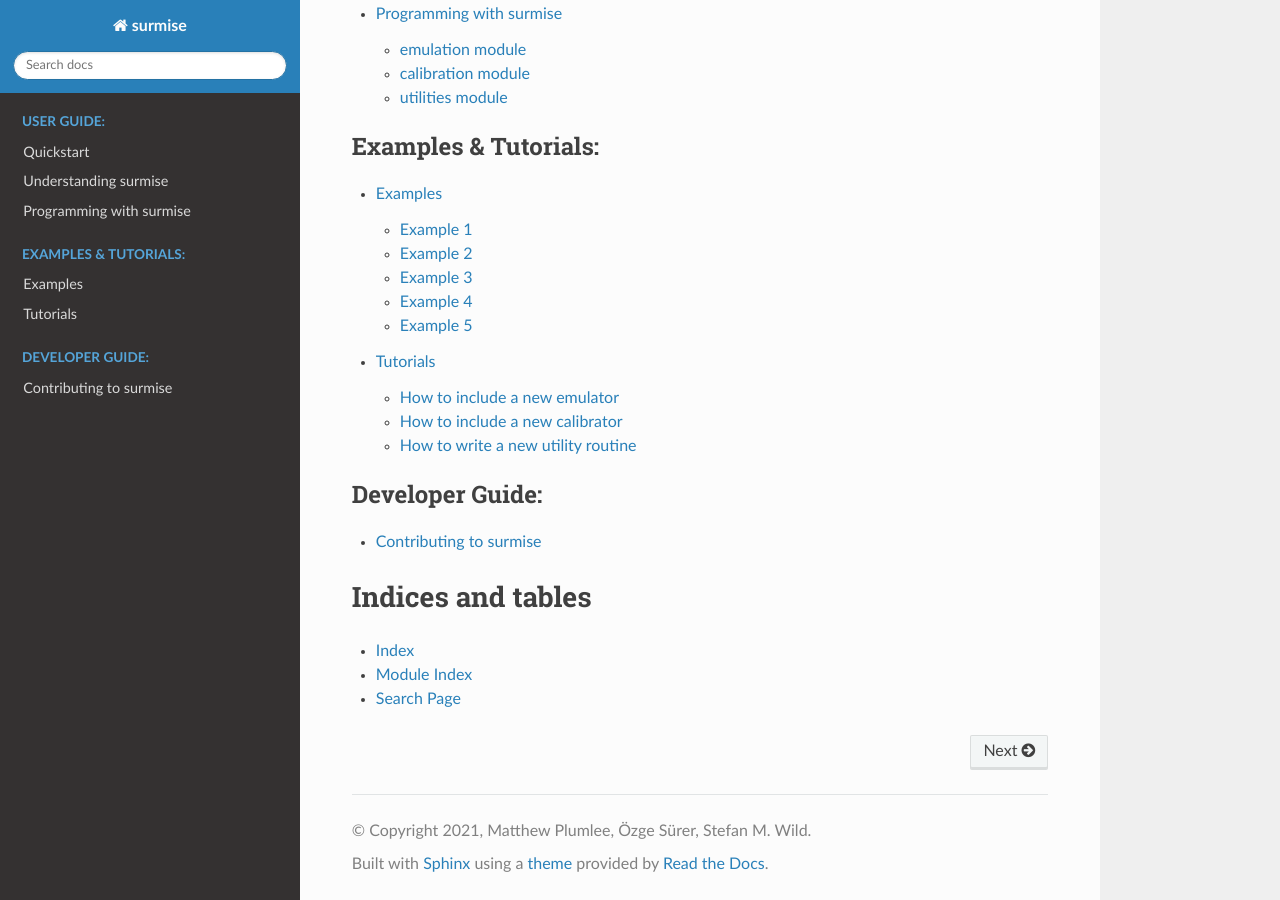
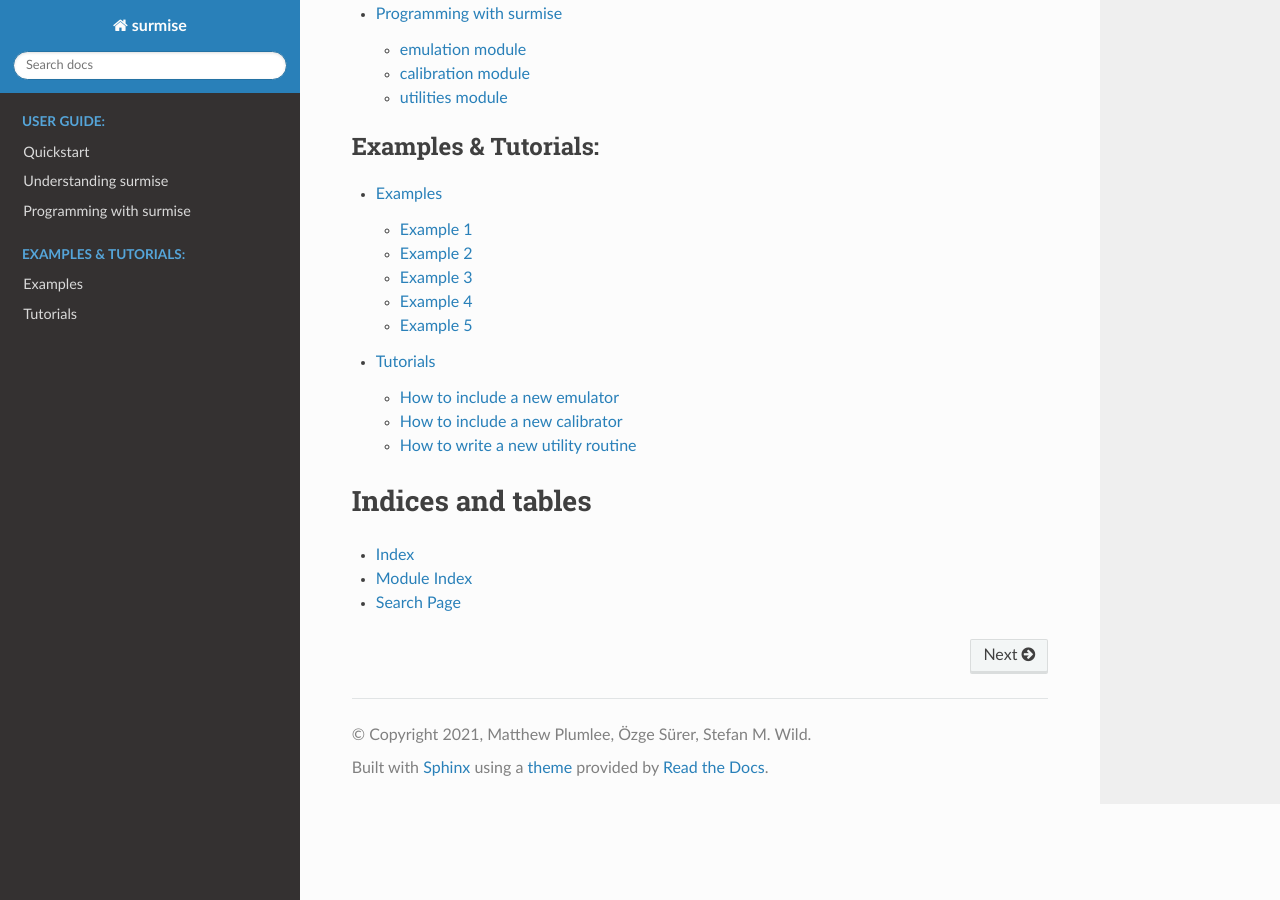
Before and after one commit to bandframework/surmise, a Sphinx documentation site: the page built from docs/index.rst, in a window 1280 px wide and 900 px high, scrolled down 710 px. Built offline with Sphinx 7.4.7 and the Read the Docs theme 2.0.0, drawn with Linux system fonts in a browser that asks for light colours.

Commit message:
better structure

```diff
--- a/docs/contributing.rst
+++ b/docs/contributing.rst
@@ -1,7 +1,4 @@
-Contributing to surmise
-=========================
-
 .. toctree::
    :maxdepth: 4
 	.. include:: ../CONTRIBUTING.rst
-	.. include:: ../tests/README.rst
+.. include:: ../tests/README.rst
```
